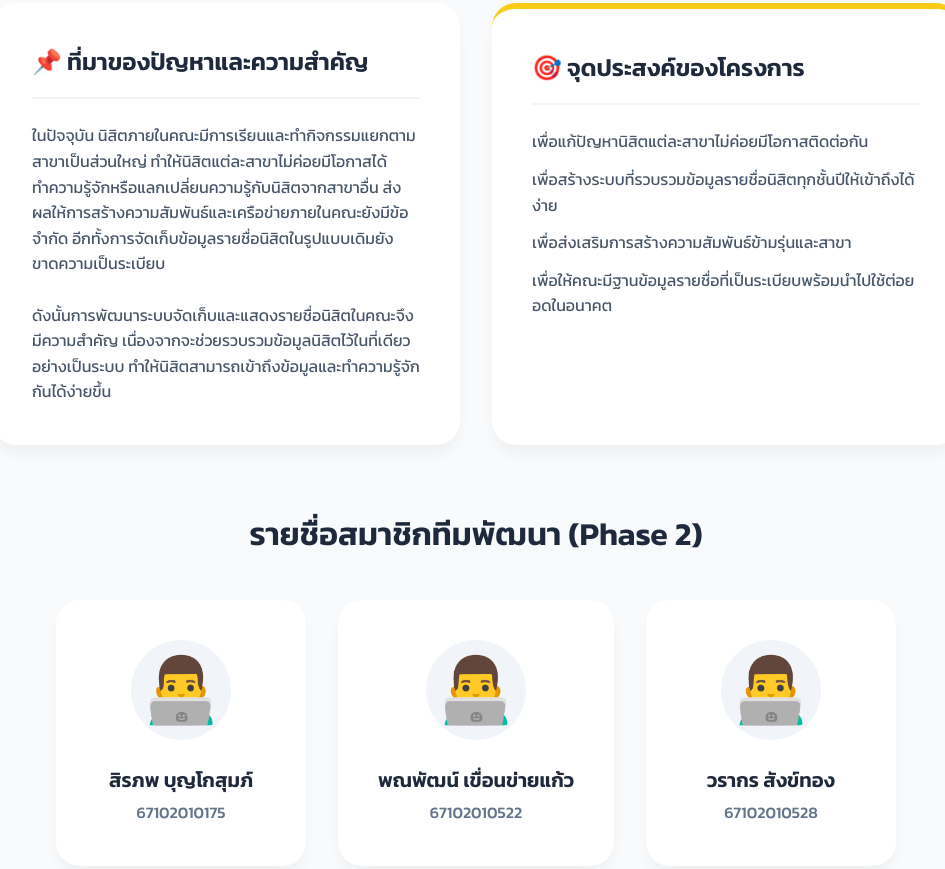
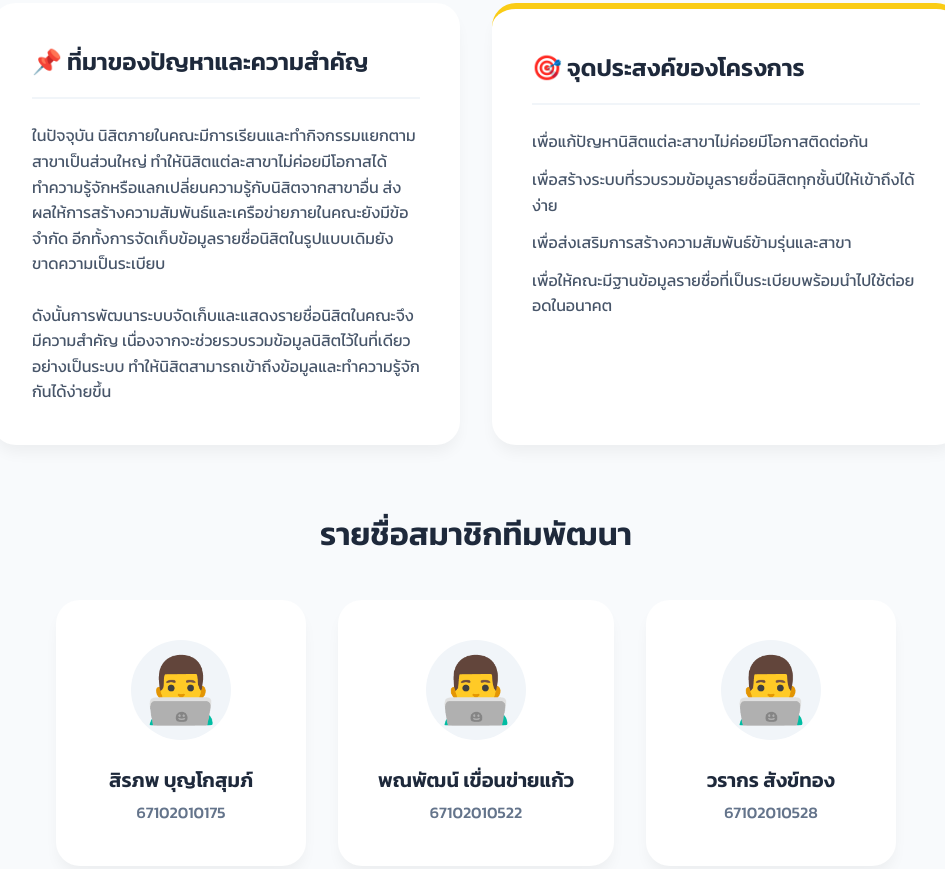
Before and after one commit to sirapopswu/sciconnect, a website: page public/about.html in a window 1280 px wide. Shown: the part 413-1282 px from the top of the page, without its empty margins (164-1109 px from the left). Drawn offline with Linux system fonts and the light colour scheme.

Commit message:
update about

```diff
--- a/public/about.html
+++ b/public/about.html
@@ -66,7 +66,7 @@
         </section>
 
         <section class="team-section">
-            <h3 class="team-title">รายชื่อสมาชิกทีมพัฒนา (Phase 2)</h3>
+            <h3 class="team-title">รายชื่อสมาชิกทีมพัฒนา </h3>
             <div class="team-grid">
                 <div class="team-card">
                     <div class="team-avatar">👨‍💻</div>
```
